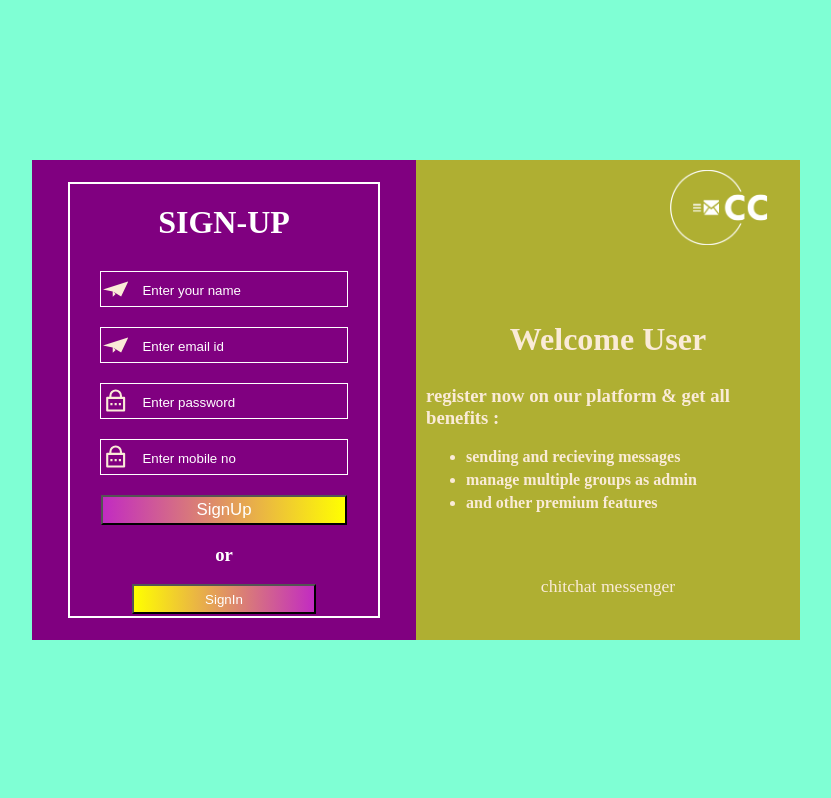
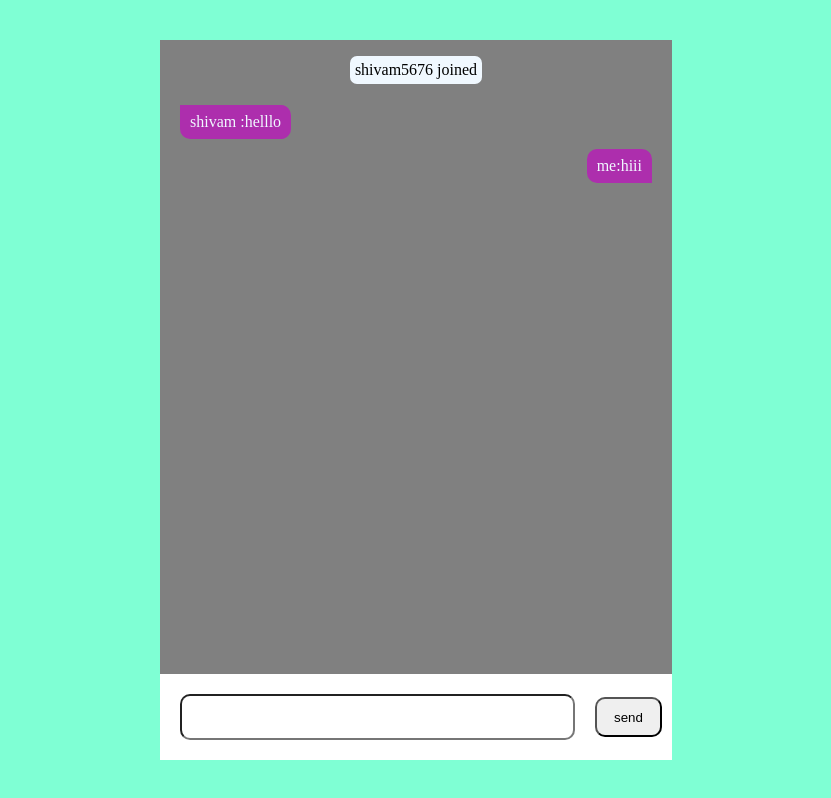
Before and after one commit to shivam5676/groupchat-frontend, a React (Create React App) app: page / in a window 1280 px wide. Shown: the whole page, without its empty margins (224-1055 px from the left). Built offline with nearby package versions, Linux system fonts and the light colour scheme.

Commit message:
chat component added

```diff
--- a/src/App.js
+++ b/src/App.js
@@ -3,13 +3,15 @@ import SignUp from "./signup/signup";
 import Login from "./login/login";
 import appcss from "../src/app.module.css";
 import { Route, Routes } from "react-router-dom";
+import ChatWindow from "./chat/chatWindow";
 function App() {
   return (
     <div className={appcss.container}>
       <Routes>
 
      {/* <Route path="/" element={<Login></Login>}  ></Route>  */}
-     <Route path="/" element={<SignUp></SignUp>}  ></Route>
+     {/* <Route path="/" element={<SignUp></SignUp>}  ></Route>  */}
+     <Route path="/" element={<ChatWindow></ChatWindow>}></Route>
       </Routes>
     </div>
   );
--- /dev/null
+++ b/src/chat/chatWindow.js
@@ -0,0 +1,25 @@
+import windowcss from "./chatWindow.module.css";
+const ChatWindow = () => {
+  return (
+    <div className={windowcss.main}>
+      <div className={windowcss.container}>
+        <div className={windowcss.chatWindow}>
+          <div className={windowcss.activeUser}>
+            <p>shivam5676 joined</p>
+          </div>
+          <div className={windowcss.recievermsg}>
+            <p>shivam :helllo</p>
+          </div>
+          <div className={windowcss.sendermsg}>
+            <p>me:hiii</p>
+          </div>
+        </div>
+        <div className={windowcss.chatInput}>
+          <input></input>
+          <button className={windowcss.sendbtn}>send</button>
+        </div>
+      </div>
+    </div>
+  );
+};
+export default ChatWindow;
--- /dev/null
+++ b/src/chat/chatWindow.module.css
@@ -0,0 +1,75 @@
+.main {
+  display: flex;
+  justify-content: center;
+  align-items: center;
+  height: 100vh;
+  width: 100vw;
+}
+
+.container {
+  display: flex;
+  flex-direction: column;
+  height: 90vh;
+  width: 40vw;
+  background-color: white;
+}
+.chatWindow {
+  background-color: grey;
+  height: 90%;
+  width: 100%;
+}
+
+.activeUser {
+  display: flex;
+  justify-content: center;
+
+
+}
+.activeUser > p {
+  background-color: aliceblue;
+  padding: 5px;
+  border-radius: 7px;
+}
+
+.sendermsg {
+  display: flex;
+  justify-content: right;
+}
+.sendermsg >p{
+    background-color: rgb(173, 46, 173);
+    color: aliceblue;
+    padding: 8px 10px;
+    margin:5px 20px;
+    border-radius: 10px 10px 0px 10px ;
+    outline: none;
+}
+.recievermsg {
+    display: flex;
+    justify-content: left;
+  }
+  .recievermsg >p{
+      background-color: rgb(173, 46, 173);
+      color: aliceblue;
+      padding: 8px 10px;
+      margin:5px 20px;
+      border-radius:0px  10px 10px 10px ;
+      outline: none;
+  }
+
+.chatInput {
+  display: flex;
+
+  align-items: center;
+}
+.chatInput > input {
+  width: 80%;
+  margin: 20px;
+  height: 40px;
+  border-radius: 10px;
+}
+.sendbtn {
+  height: 40px;
+  width: 70px;
+  border-radius: 10px;
+  margin-right: 10px;
+}
```
